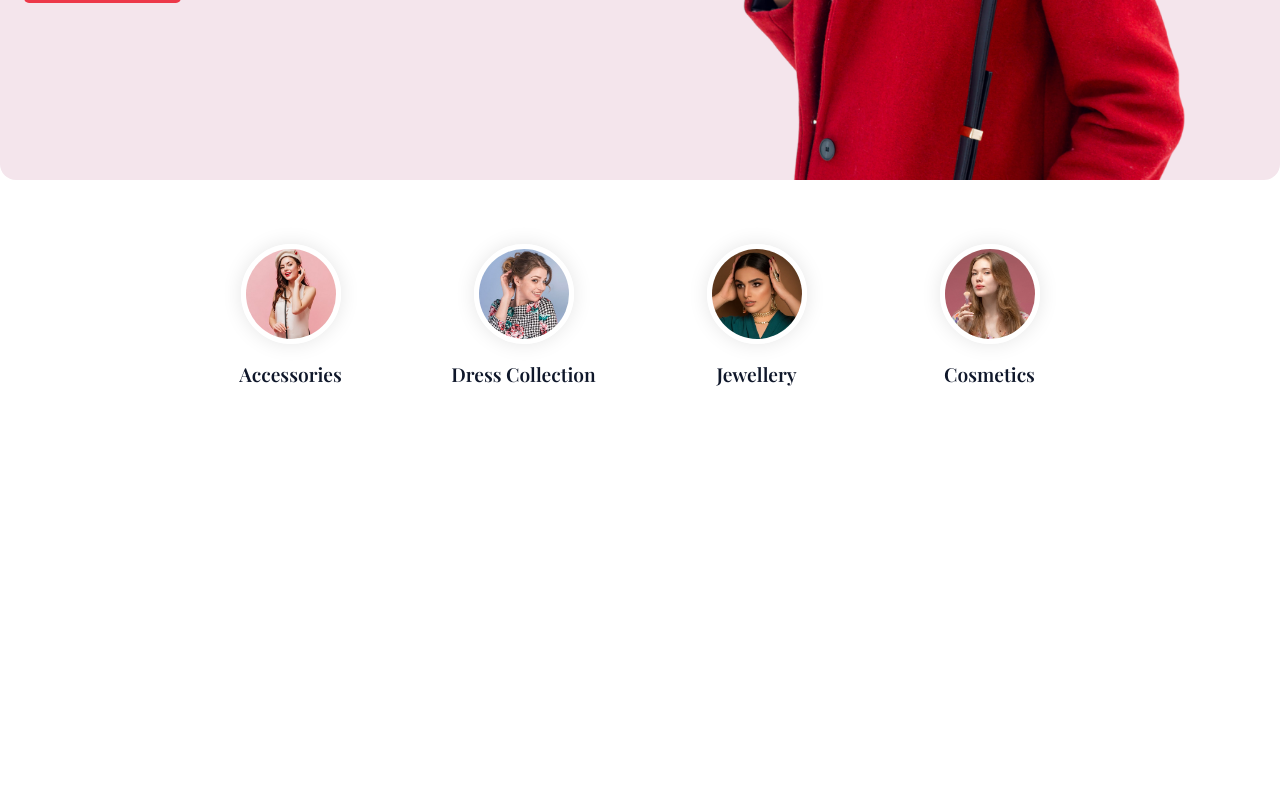
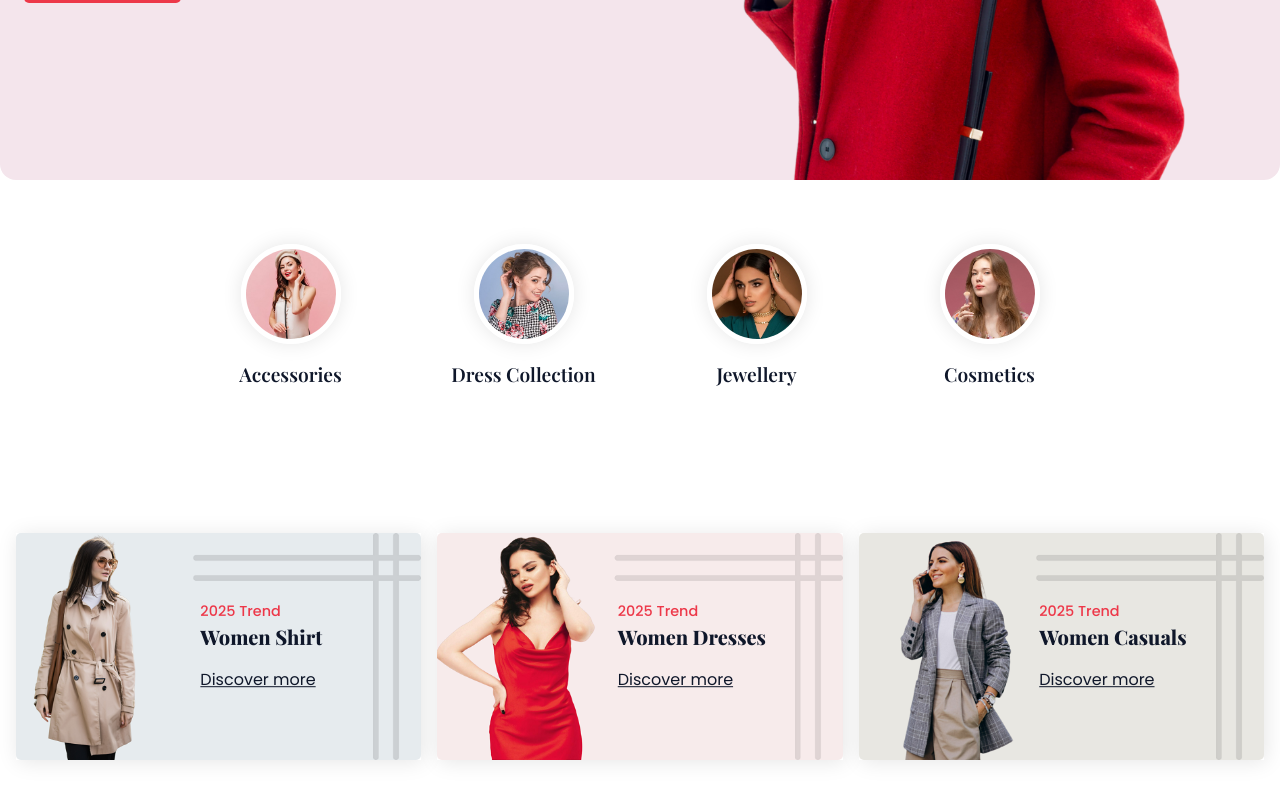
Before and after one commit to Saqib7865-dev/Ecommerce-website-using-MERN-stack, a React (Vite) app in the folder frontend/: page / in a window 1280 px wide. Shown: the part 582-1382 px from the top of the page. Before the commit the page ends 1035 px from the top, so only its background shows below. Built offline with nearby package versions, Linux system fonts and the light colour scheme.

Commit message:
Done with hero section

```diff
--- a/frontend/src/pages/Home/Categories.jsx
+++ b/frontend/src/pages/Home/Categories.jsx
@@ -31,7 +31,10 @@
     <div className="product__grid">
       {categories.map((category) => {
         return (
-          <Link to={`/categories/${category.path}`} className="categories__card">
+          <Link
+            to={`/categories/${category.path}`}
+            className="categories__card"
+          >
             <img src={category.image} alt={category.name} />
             <h4>{category.name}</h4>
           </Link>
--- /dev/null
+++ b/frontend/src/pages/Home/HeroSection.jsx
@@ -0,0 +1,43 @@
+import React from "react";
+import cardImg1 from "../../assets/card-1.png";
+import cardImg2 from "../../assets/card-2.png";
+import cardImg3 from "../../assets/card-3.png";
+
+const card = [
+  {
+    id: 1,
+    trend: "2025 Trend",
+    image: cardImg1,
+    title: "Women Shirt",
+  },
+  {
+    id: 2,
+    trend: "2025 Trend",
+    image: cardImg2,
+    title: "Women Dresses",
+  },
+  {
+    id: 3,
+    trend: "2025 Trend",
+    image: cardImg3,
+    title: "Women Casuals",
+  },
+];
+const HeroSection = () => {
+  return (
+    <section className="section__container hero__container">
+      {card.map((card) => (
+        <div key={card.id} className="hero__card">
+          <img src={card.image} alt={card.title} />
+          <div className="hero__content">
+            <p>{card.trend}</p>
+            <h4>{card.title}</h4>
+            <a href="#">Discover more</a>
+          </div>
+        </div>
+      ))}
+    </section>
+  );
+};
+
+export default HeroSection;
--- a/frontend/src/pages/Home/Home.jsx
+++ b/frontend/src/pages/Home/Home.jsx
@@ -1,12 +1,14 @@
 import React from "react";
 import Banner from "./Banner";
 import Categories from "./Categories";
+import HeroSection from "./HeroSection";
 
 const Home = () => {
   return (
     <div>
       <Banner />
       <Categories />
+      <HeroSection />
     </div>
   );
 };
```
